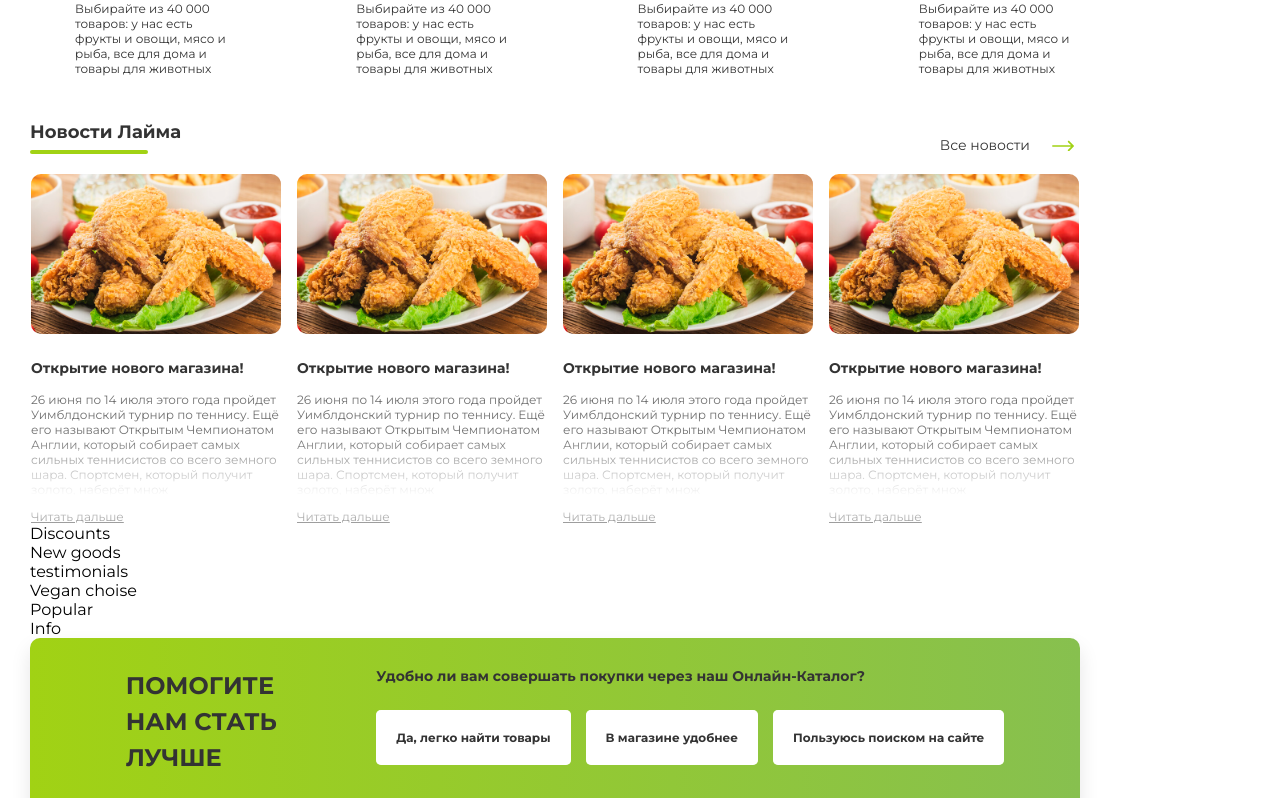
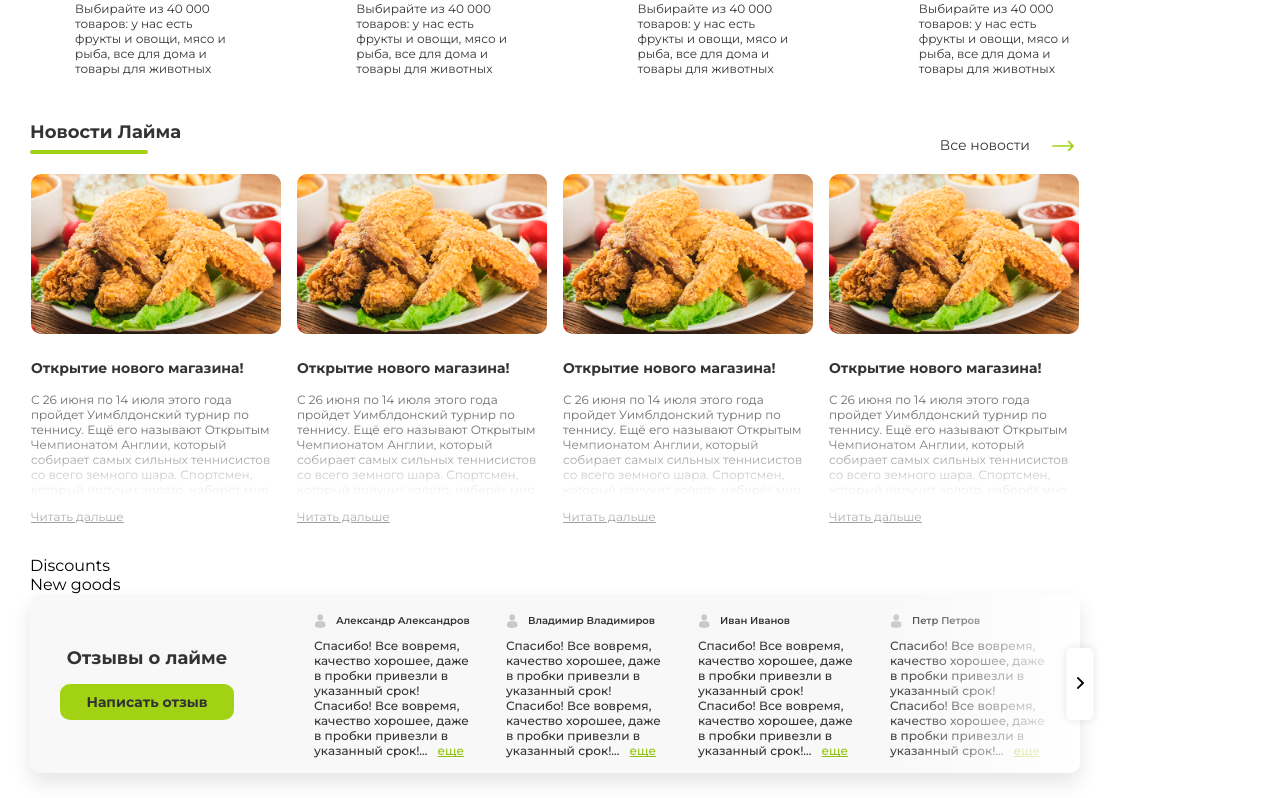
Before and after one commit to SWTsukanov/lime-shop, a React (Create React App) app: page / in a window 1280 px wide. Shown: the part 582-1380 px from the top of the page. Built offline with nearby package versions, Linux system fonts and the light colour scheme.

Commit message:
feat: add testimonials to home page

```diff
--- /dev/null
+++ b/src/Data/testimonials-data.js
@@ -0,0 +1,22 @@
+export const testimonialsData = [
+  {
+    "testimonialId": 1,
+    "title": "Александр Александров",
+    "article": "Спасибо! Все вовремя, качество хорошее, даже в пробки привезли в указанный срок! Спасибо! Все вовремя, качество хорошее, даже в пробки привезли в указанный срок!",
+  },
+  {
+    "testimonialId": 2,
+    "title": "Владимир Владимиров",
+    "article": "Спасибо! Все вовремя, качество хорошее, даже в пробки привезли в указанный срок! Спасибо! Все вовремя, качество хорошее, даже в пробки привезли в указанный срок!",
+  },
+  {
+    "testimonialId": 3,
+    "title": "Иван Иванов",
+    "article": "Спасибо! Все вовремя, качество хорошее, даже в пробки привезли в указанный срок! Спасибо! Все вовремя, качество хорошее, даже в пробки привезли в указанный срок!",
+  },
+  {
+    "testimonialId": 4,
+    "title": "Петр Петров",
+    "article": "Спасибо! Все вовремя, качество хорошее, даже в пробки привезли в указанный срок! Спасибо! Все вовремя, качество хорошее, даже в пробки привезли в указанный срок!",
+  }
+]
--- a/src/components/Advantages/Advantages.js
+++ b/src/components/Advantages/Advantages.js
@@ -2,7 +2,7 @@ import React from 'react'
 import styled from 'styled-components'
 import {advantagesData} from '../../Data/advantages-data';
 
-const StyledAdvantages = styled.div`
+const StyledAdvantages = styled.section`
   display: flex;
   justify-content: space-evenly;
   column-gap: 75px;
--- /dev/null
+++ b/src/components/Button/ButtonControl.js
@@ -0,0 +1,41 @@
+import React from 'react'
+import styled from 'styled-components'
+
+const StyledButtonControl = styled.button`
+  border: none;
+  width: 27px;
+  height: 72px;
+  background: #ffffff;
+  box-shadow: 0px 0px 10px rgba(0, 0, 0, 0.1);
+  border-radius: 5px;
+  ${(props) => {
+  if (props.direction === 'left') {
+    return `
+        left: 0;
+        transform: translate(-50%, -50%);
+        &:before {
+          content: url('/icons/arrow-angle-left.svg');
+        }
+      `
+  }
+  if (props.direction === 'right') {
+    return `
+        right: 0;
+        transform: translate(50%, -50%);
+        &:before {
+          content: url('/icons/arrow-angle-right.svg');
+        }
+      `
+  }
+}}
+  cursor: pointer;
+`
+
+function ButtonControl(props) {
+  const { direction } = props
+  return (
+      <StyledButtonControl direction={direction} />
+  )
+}
+
+export default ButtonControl
--- a/src/components/NewsBlock/NewsBlock.js
+++ b/src/components/NewsBlock/NewsBlock.js
@@ -1,6 +1,10 @@
 import React from 'react'
 import styled from 'styled-components'
 import NewsList from '../NewsList/NewsList';
+
+const StyledNewsBlock = styled.section`
+  margin-bottom: 32px;
+`
 
 const StyledNewsBlockHeader = styled.div`
   width: 100%;
@@ -49,7 +53,7 @@ const StyledNewsLink = styled.a`
 function NewsBlock() {
 
   return (
-    <>
+    <StyledNewsBlock>
       <StyledNewsBlockHeader>
         <StyledNewsTitle>
           <h2>Новости Лайма</h2>
@@ -60,7 +64,7 @@ function NewsBlock() {
         </StyledNewsLink>
       </StyledNewsBlockHeader>
       <NewsList numberOfItems={4} />
-    </>
+    </StyledNewsBlock>
   )
 }
 
--- a/src/components/NewsList/NewsList.js
+++ b/src/components/NewsList/NewsList.js
@@ -86,7 +86,7 @@ function NewsList(props) {
         <StyledNewsItem key={el.newsId}>
           <StyledNewsImage image={el.images[0].url} />
           <StyledNewsTitle>{el.title}</StyledNewsTitle>
-          <StyledNewsArticle>{el.article.substr(1, 230)}</StyledNewsArticle>
+          <StyledNewsArticle>{el.article.substr(0, 230)}</StyledNewsArticle>
           <StyledNewsItemLink>Читать дальше</StyledNewsItemLink>
           <StyledOpacityGradient href="#"/>
         </StyledNewsItem>
--- /dev/null
+++ b/src/components/Testimonials/Testimonials.js
@@ -0,0 +1,139 @@
+import React from 'react'
+import styled from 'styled-components'
+import { testimonialsData } from '../../Data/testimonials-data';
+import ButtonControl from '../Button/ButtonControl'
+
+const StyledTestimonials = styled.section`
+  display: flex;
+  justify-content: space-between;
+  padding: 15px 30px;
+  background: #f8f8f8;
+  box-shadow: 0 10px 20px rgba(0, 0, 0, 0.1);
+  border-radius: 10px;
+  position: relative;
+  margin-bottom: 32px;
+`
+
+const StyledTitleSection = styled.div`
+
+  display: flex;
+  flex-direction: column;
+  justify-content: center;
+  align-items: center;
+
+  h2 {
+    font-weight: bold;
+    font-size: 18px;
+    line-height: 22px;
+    color: #333333;
+    margin-bottom: 15px;
+  }
+
+  button {
+    width: 174px;
+    height: 36px;
+    background: #A1D214;
+    border: none;
+    border-radius: 10px;
+    font-weight: bold;
+    font-size: 14px;
+    color: #333333;
+    cursor: pointer;
+  }
+`
+
+const StyledTestimonialsList = styled.div`
+  display: flex;
+  column-gap: 32px;
+
+  div {
+    max-width: 160px;
+  }
+`
+
+const StyledTestimonialTitle = styled.h4`
+  font-weight: 600;
+  font-size: 10px;
+  line-height: 24px;
+  color: #333333;
+  margin-bottom: 5px;
+  position: relative;
+  transform: translateX(22px);
+
+  &:before {
+    content: '';
+    width: 12px;
+    height: 14px;
+    background: url("/icons/user.svg") center no-repeat;
+    background-size: contain;
+    position: absolute;
+    top: 50%;
+    left: -22px;
+    transform: translateY(-50%);
+  }
+`
+
+const StyledTestimonialArticle = styled.p`
+  font-weight: 500;
+  font-size: 12px;
+  line-height: 15px;
+  color: #333333;
+`
+
+const StyledTestimonialLink = styled.a`
+  font-weight: 500;
+  font-size: 12px;
+  line-height: 15px;
+  text-decoration-line: underline;
+  color: #93C10E;
+  margin-left: 10px;
+  cursor: pointer;
+`
+
+const StyledOpacityGradient = styled.div`
+  display: block;
+  position: absolute;
+  top: 0;
+  right: 0;
+  width: 200px;
+  height: 100%;
+  background: linear-gradient(90deg, rgba(255, 255, 255, 0) 0%, rgba(255, 255, 255, 1) 100%);
+  border-radius: 10px;
+  z-index: 2;
+`
+
+const StyledButtonControl = styled.div`
+  position: absolute;
+  top: 50%;
+  right: 0;
+  z-index: 3;
+`
+
+function Testimonials(props) {
+  const { numberOfItems } = props
+  return (
+    <StyledTestimonials>
+      <StyledTitleSection>
+        <h2>Отзывы о лайме</h2>
+        <button>Написать отзыв</button>
+      </StyledTitleSection>
+      <StyledTestimonialsList>
+        {testimonialsData.slice(0, numberOfItems).map((el) => (
+          <div key={el.testimonialId}>
+            <StyledTestimonialTitle>{el.title}</StyledTestimonialTitle>
+            <StyledTestimonialArticle>
+              {el.article.substr(0, 230)}...
+              <StyledTestimonialLink href="#">еще</StyledTestimonialLink>
+            </StyledTestimonialArticle>
+          </div>
+        ))}
+      </StyledTestimonialsList>
+      <StyledOpacityGradient />
+      <StyledButtonControl>
+        <ButtonControl direction="right" />
+      </StyledButtonControl>
+    </StyledTestimonials>
+  )
+}
+
+export default Testimonials
--- a/src/pages/Home/HomeSection.js
+++ b/src/pages/Home/HomeSection.js
@@ -4,6 +4,7 @@ import Advantages from '../../components/Advantages/Advantages';
 import NewsBlock from '../../components/NewsBlock/NewsBlock';
 import Survey from '../../components/Survey/Survey';
 import MainCarousel from '../../components/Carousel/MainCarousel';
+import Testimonials from '../../components/Testimonials/Testimonials';
 
 const StyledHomeSection = styled.div`
   width: 100%;
@@ -24,9 +25,7 @@ function HomeSection() {
       <div>
         New goods
       </div>
-      <div>
-        testimonials
-      </div>
+      <Testimonials numberOfItems={4} />
       <div>
         Vegan choise
       </div>
```
